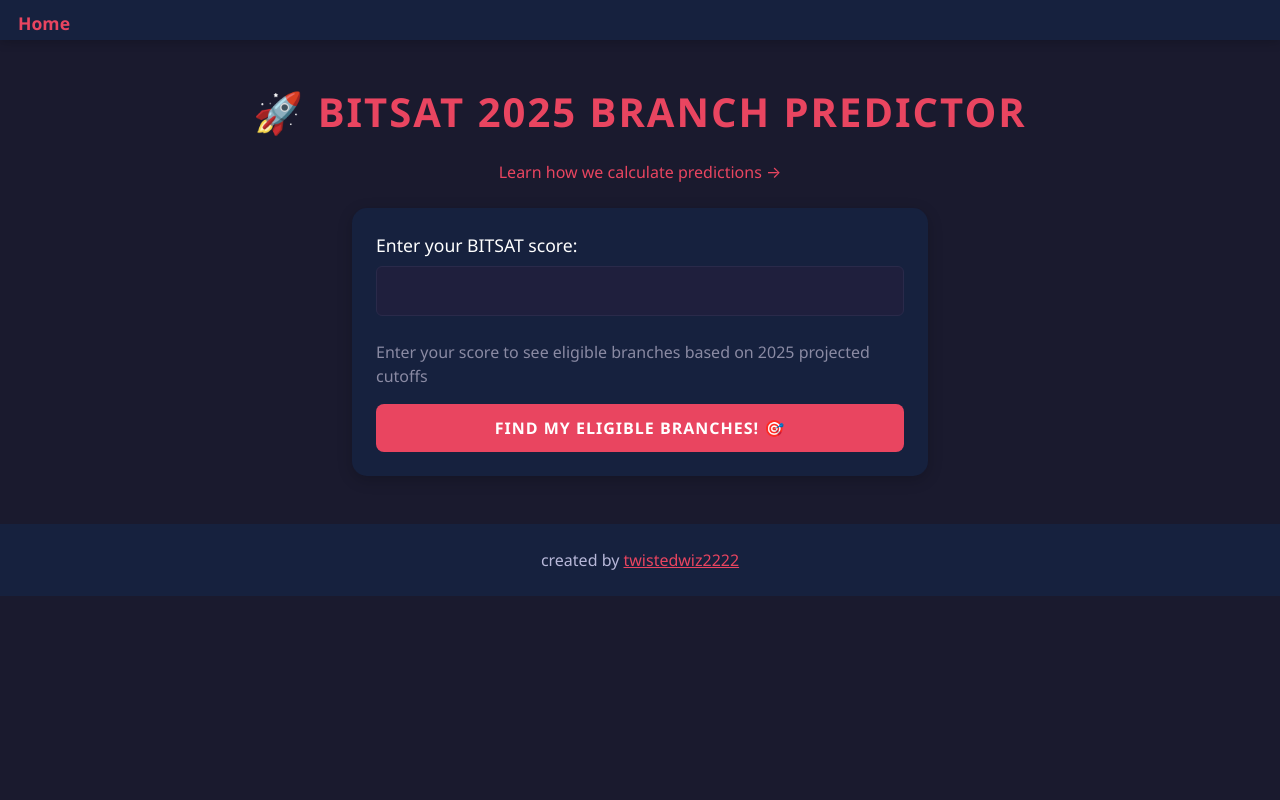
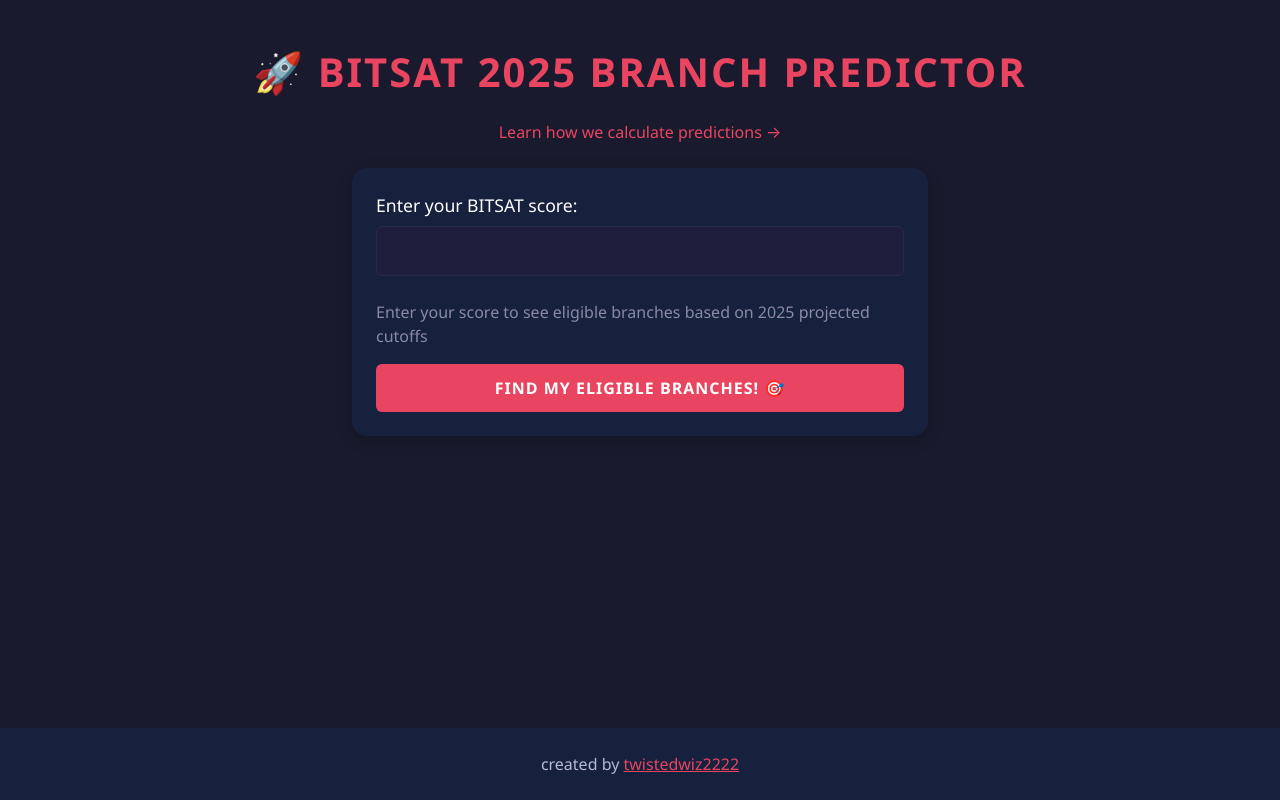
Before and after one commit to twistedwiz2222/bitsat-branch-predictor, a Flask app: page / in a window 1280 px wide. Run offline with Flask 3, Linux system fonts and the light colour scheme.

Commit message:
Restored to '7c327099c368f57300be833fcda8448502b13c7e'
Replit-Restored-To: 7c327099c368f57300be833fcda8448502b13c7e

```diff
--- a/templates/index.html
+++ b/templates/index.html
@@ -1,3 +1,4 @@
+
 <!DOCTYPE html>
 <html lang="en">
 <head>
@@ -6,79 +7,24 @@
     <title>BITSAT 2025 Predictor</title>
     <link href="https://cdn.jsdelivr.net/npm/bootstrap@5.3.0/dist/css/bootstrap.min.css" rel="stylesheet">
     <style>
+        html, body {
+            height: 100%;
+        }
+        body {
+            min-height: 100vh;
+            display: flex;
+            flex-direction: column;
+        }
+        .container {
+            flex: 1;
+        }
+
+
         body {
             background: #1a1a2e;
             color: #ffffff;
             font-family: 'Segoe UI', system-ui, -apple-system, sans-serif;
-            padding-top: 40px; /* Space for navbar */
-        }
-        .container {
-            max-width: 800px;
-        }
-        .card {
-            background: #16213e;
-            border: none;
-            box-shadow: 0 4px 15px rgba(0,0,0,0.2);
-            border-radius: 15px;
-        }
-        .card-body {
-            padding: 2rem;
-        }
-        .btn-primary {
-            background: #e94560;
-            border-color: #e94560;
-            font-weight: 600;
-            padding: 0.6rem 1.5rem;
-            border-radius: 8px;
-        }
-        .btn-primary:hover {
-            background: #d63c54;
-            border-color: #d63c54;
-        }
-        h1 {
-            color: #e94560;
-            font-weight: 700;
-            text-transform: uppercase;
-            letter-spacing: 2px;
-            margin-bottom: 2rem;
-        }
-        .text-muted {
-            color: #e6e6fa !important; /* More visible text color */
-            font-weight: 500;
-        }
-        #results {
-            opacity: 0;
-            transform: translateY(20px);
-            transition: all 0.5s;
-        }
-        #results.show {
-            opacity: 1;
-            transform: translateY(0);
-        }
-        .navbar {
-            background: #16213e;
-            position: fixed;
-            top: 0;
-            left: 0;
-            right: 0;
-            z-index: 1000;
-            padding: 4px 0;
-            box-shadow: 0 2px 10px rgba(0,0,0,0.2);
-            height: 40px;
-        }
-        .nav-home {
-            color: #e94560;
-            text-decoration: none;
-            font-weight: 600;
-            font-size: 1.1em;
-            transition: all 0.3s ease;
-            padding: 6px 18px;
-            border-radius: 5px;
-            display: inline-block;
-        }
-        .nav-home:hover {
-            color: #fff;
-            background: #e94560;
+            font-size: 16px;
         }
         label, .form-check-label {
             color: #ffffff;
@@ -194,9 +140,6 @@
     </style>
 </head>
 <body>
-    <nav class="navbar">
-        <a href="/" class="nav-home">Home</a>
-    </nav>
     <div class="container py-5">
         <h1 class="text-center mb-4">🚀 BITSAT 2025 Branch Predictor</h1>
         <p class="text-center mb-4"><a href="/about" style="color: #e94560; text-decoration: none;">Learn how we calculate predictions →</a></p>
```
